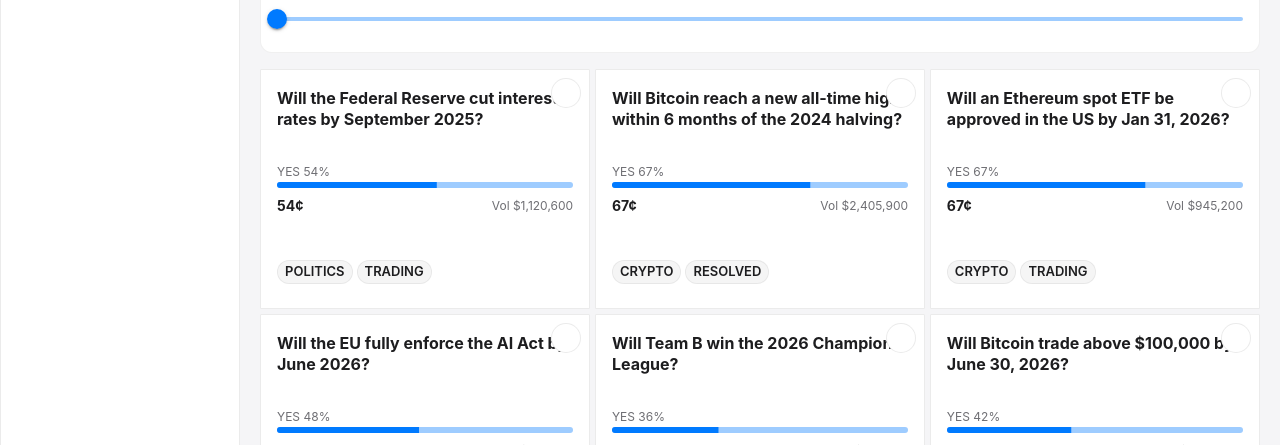
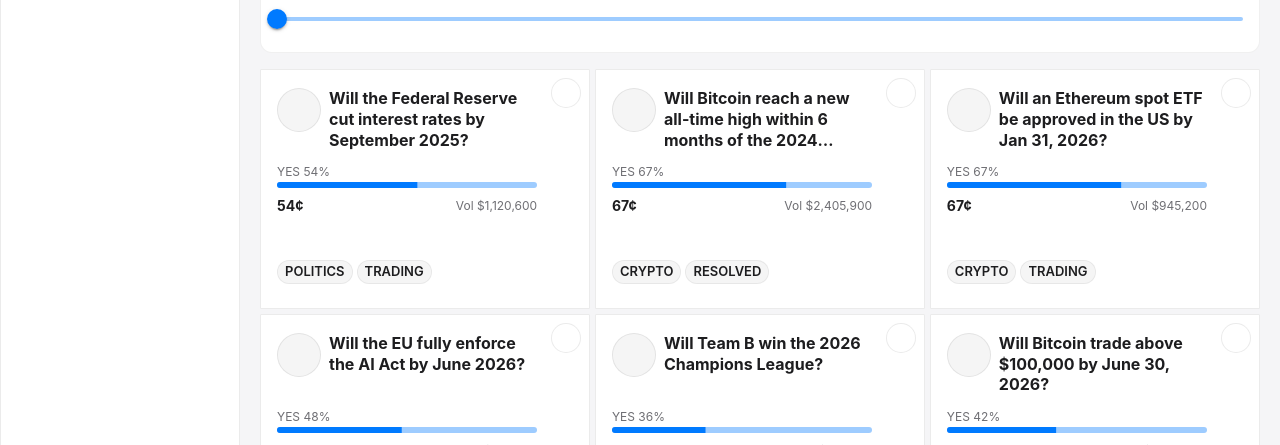
Before and after one commit to Meeeseeksss/ihtimal, a React (Vite) app: page / in a window 1280 px wide. Shown: the part 327-772 px from the top of the page. Built offline with nearby package versions, Linux system fonts and the light colour scheme; some icons are missing.

Commit message:
card + skeleton

```diff
--- a/src/components/MarketCard.tsx
+++ b/src/components/MarketCard.tsx
@@ -31,6 +31,8 @@ function usd(n: number) {
 const CARD_HEIGHT = 240;
 const TITLE_LINES = 3;
 const TITLE_LINE_HEIGHT = 1.3;
+const THUMB_SIZE = 44;
+const WATCH_BUTTON_SPACE_PX = 52; // keeps text from tucking under the top-right star
 
 export function MarketCard({
   market,
@@ -80,7 +82,11 @@ export function MarketCard({
             }}
             aria-label={watched ? "Unwatch market" : "Watch market"}
           >
-            {watched ? <StarRoundedIcon fontSize="small" /> : <StarBorderRoundedIcon fontSize="small" />}
+            {watched ? (
+              <StarRoundedIcon fontSize="small" />
+            ) : (
+              <StarBorderRoundedIcon fontSize="small" />
+            )}
           </IconButton>
         </Tooltip>
       </Box>
@@ -93,8 +99,24 @@ export function MarketCard({
           gap: 1,
           minWidth: 0,
           pt: 2.25,
+          pr: `${WATCH_BUTTON_SPACE_PX}px`,
         }}
       >
+        {/* Top row: placeholder image + title (clamped). */}
+        <Box sx={{ display: "flex", gap: 1, alignItems: "flex-start", minWidth: 0 }}>
+          <Box
+            aria-hidden
+            sx={{
+              width: THUMB_SIZE,
+              height: THUMB_SIZE,
+              borderRadius: 2,
+              bgcolor: "action.hover",
+              border: "1px solid",
+              borderColor: "divider",
+              flex: "0 0 auto",
+            }}
+          />
+
           <Typography
             variant="body1"
             sx={{
@@ -107,10 +129,12 @@ export function MarketCard({
               textOverflow: "ellipsis",
               height: `${TITLE_LINES * TITLE_LINE_HEIGHT}em`,
               minWidth: 0,
+              flex: "1 1 auto",
             }}
           >
             {market.question}
           </Typography>
+        </Box>
 
         <Box sx={{ minWidth: 0 }}>
           <Typography
@@ -121,10 +145,22 @@ export function MarketCard({
           >
             YES {pct(market.yesPrice)}%
           </Typography>
-          <LinearProgress variant="determinate" value={pct(market.yesPrice)} sx={{ height: 6, borderRadius: 999 }} />
+          <LinearProgress
+            variant="determinate"
+            value={pct(market.yesPrice)}
+            sx={{ height: 6, borderRadius: 999 }}
+          />
         </Box>
 
-        <Box sx={{ display: "flex", justifyContent: "space-between", alignItems: "center", gap: 1, minWidth: 0 }}>
+        <Box
+          sx={{
+            display: "flex",
+            justifyContent: "space-between",
+            alignItems: "center",
+            gap: 1,
+            minWidth: 0,
+          }}
+        >
           <Typography variant="body2" sx={{ fontWeight: 700, flex: "0 0 auto", minWidth: 0 }}>
             {pct(market.yesPrice)}¢
           </Typography>
@@ -133,7 +169,13 @@ export function MarketCard({
             variant="caption"
             color="text.secondary"
             noWrap
-            sx={{ flex: "1 1 auto", textAlign: "right", overflow: "hidden", textOverflow: "ellipsis", minWidth: 0 }}
+            sx={{
+              flex: "1 1 auto",
+              textAlign: "right",
+              overflow: "hidden",
+              textOverflow: "ellipsis",
+              minWidth: 0,
+            }}
           >
             Vol {usd(market.volumeUsd)}
           </Typography>
--- a/src/components/MarketCardSkeleton.tsx
+++ b/src/components/MarketCardSkeleton.tsx
@@ -2,6 +2,8 @@ import { Card, CardContent, Skeleton, Box } from "@mui/material";
 
 // Match MarketCard overall height so skeletons don't jump.
 const CARD_HEIGHT = 240;
+const THUMB_SIZE = 44;
+const WATCH_BUTTON_SPACE_PX = 52;
 
 export function MarketCardSkeleton() {
   return (
@@ -19,10 +21,23 @@ export function MarketCardSkeleton() {
         borderRadius: 0.125,
       }}
     >
-      <CardContent sx={{ height: "100%", display: "flex", flexDirection: "column", gap: 1 }}>
-        <Skeleton variant="text" width="90%" height={26} />
-        <Skeleton variant="text" width="70%" height={26} />
-        <Skeleton variant="text" width="60%" height={26} />
+      <CardContent
+        sx={{
+          height: "100%",
+          display: "flex",
+          flexDirection: "column",
+          gap: 1,
+          pr: `${WATCH_BUTTON_SPACE_PX}px`,
+        }}
+      >
+        <Box sx={{ display: "flex", gap: 1, alignItems: "flex-start" }}>
+          <Skeleton variant="rounded" width={THUMB_SIZE} height={THUMB_SIZE} />
+          <Box sx={{ flex: "1 1 auto", minWidth: 0 }}>
+            <Skeleton variant="text" width="90%" height={26} />
+            <Skeleton variant="text" width="70%" height={26} />
+            <Skeleton variant="text" width="60%" height={26} />
+          </Box>
+        </Box>
 
         <Box sx={{ mt: 0.5 }}>
           <Skeleton variant="text" width="30%" height={18} />
```
Lines whose indentation alone changed are shown as unchanged.
